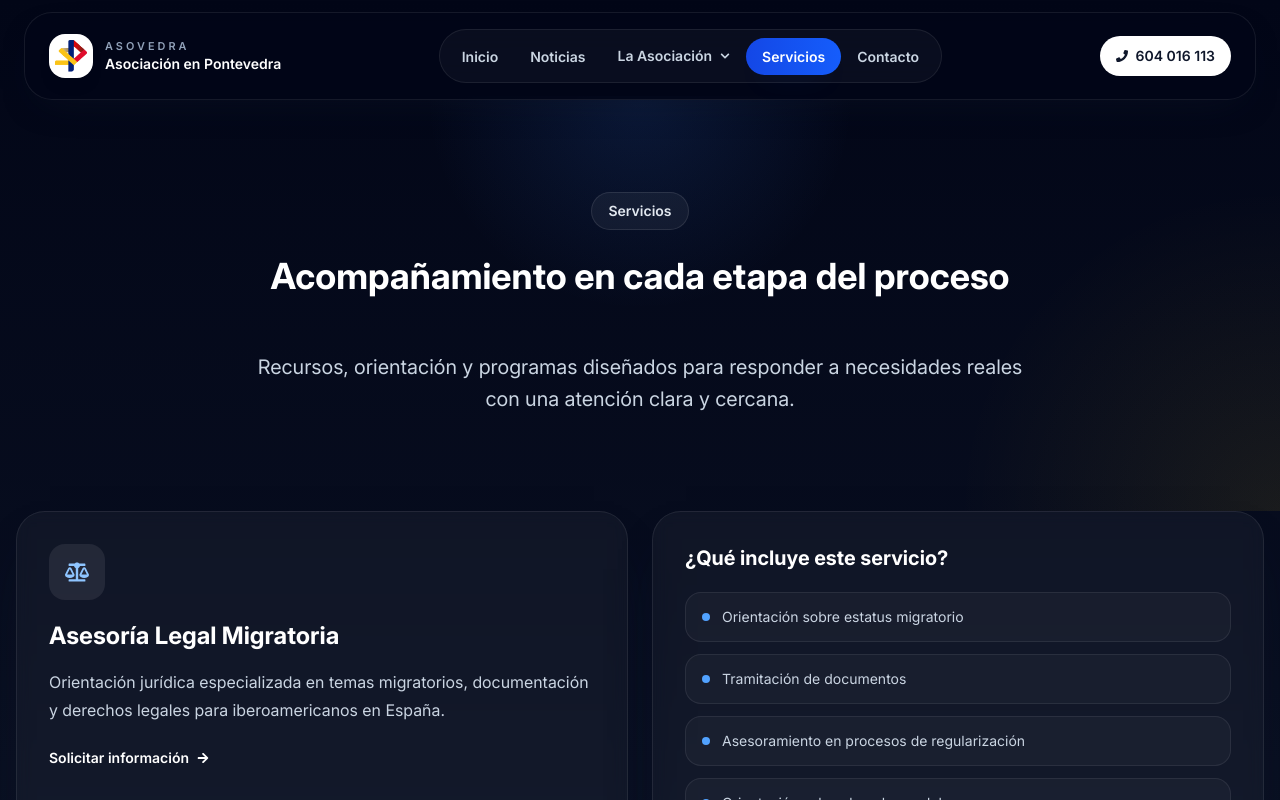
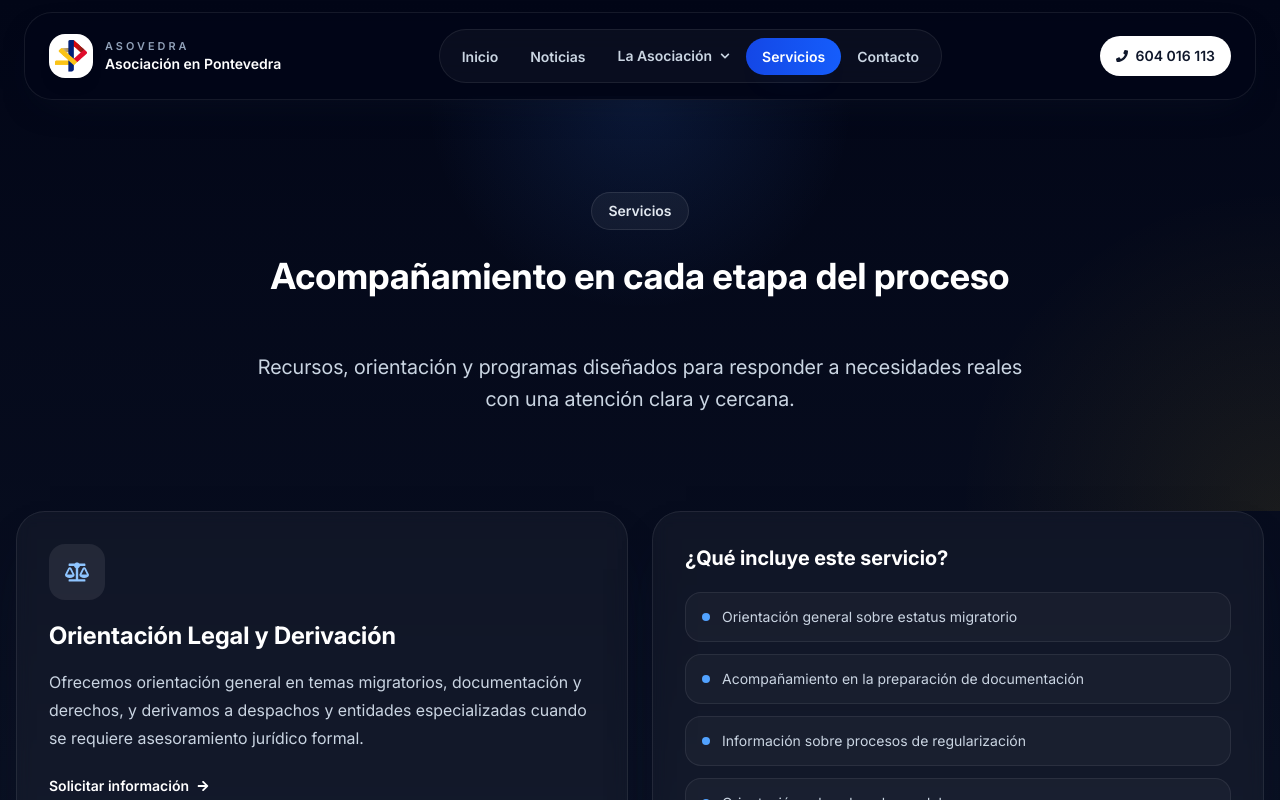
Before and after one commit to eliasosoriio/asovedra.org, a React (Vite) app: page /servicios in a window 1280 px wide. Shown: the top 800 px of the page. Built offline with nearby package versions, Linux system fonts and the light colour scheme; what @midudev/tailwind-animations would draw is missing.

Commit message:
update: legal services definition

```diff
--- a/src/components/layout/Footer.jsx
+++ b/src/components/layout/Footer.jsx
@@ -110,7 +110,7 @@ function Footer() {
           <div className="space-y-4">
             <h3 className="text-lg font-semibold text-white">Servicios</h3>
             <ul className="space-y-2">
-              <li className="text-slate-300 text-sm">Asesoría Legal</li>
+              <li className="text-slate-300 text-sm">Orientación Legal</li>
               <li className="text-slate-300 text-sm">Inserción Laboral</li>
               <li className="text-slate-300 text-sm">Apoyo Psicológico</li>
               <li className="text-slate-300 text-sm">Integración Social</li>
--- a/src/pages/Contact.jsx
+++ b/src/pages/Contact.jsx
@@ -37,7 +37,7 @@ function Contact() {
   }
 
   const services = [
-    'Asesoría Legal Migratoria',
+    'Orientación Legal y Derivación',
     'Bolsa de Empleo',
     'Trámites Migratorios',
     'Formación y Cursos',
--- a/src/pages/Home.jsx
+++ b/src/pages/Home.jsx
@@ -18,8 +18,8 @@ import {
 
 const serviceHighlights = [
   {
-    title: 'Asesoria legal',
-    description: 'Orientacion juridica especializada en extranjeria, derechos y tramites esenciales.',
+    title: 'Orientacion legal',
+    description: 'Te orientamos en extranjeria, derechos y tramites, y te derivamos a profesionales especializados cuando se requiere asesoramiento juridico formal.',
     icon: <FaBalanceScale />
   },
   {
--- a/src/pages/Services.jsx
+++ b/src/pages/Services.jsx
@@ -20,15 +20,15 @@ import InternalPageHero from '../components/layout/InternalPageHero'
 function Services() {
   const services = [
     {
-      title: 'Asesoría Legal Migratoria',
-      description: 'Orientación jurídica especializada en temas migratorios, documentación y derechos legales para iberoamericanos en España.',
+      title: 'Orientación Legal y Derivación',
+      description: 'Ofrecemos orientación general en temas migratorios, documentación y derechos, y derivamos a despachos y entidades especializadas cuando se requiere asesoramiento jurídico formal.',
       icon: <FaBalanceScale />,
       details: [
-        'Orientación sobre estatus migratorio',
-        'Tramitación de documentos',
-        'Asesoramiento en procesos de regularización',
+        'Orientación general sobre estatus migratorio',
+        'Acompañamiento en la preparación de documentación',
+        'Información sobre procesos de regularización',
         'Orientación sobre derechos y deberes',
-        'Representación legal en casos complejos'
+        'Derivación a profesionales y entidades especializadas'
       ]
     },
     {
```
